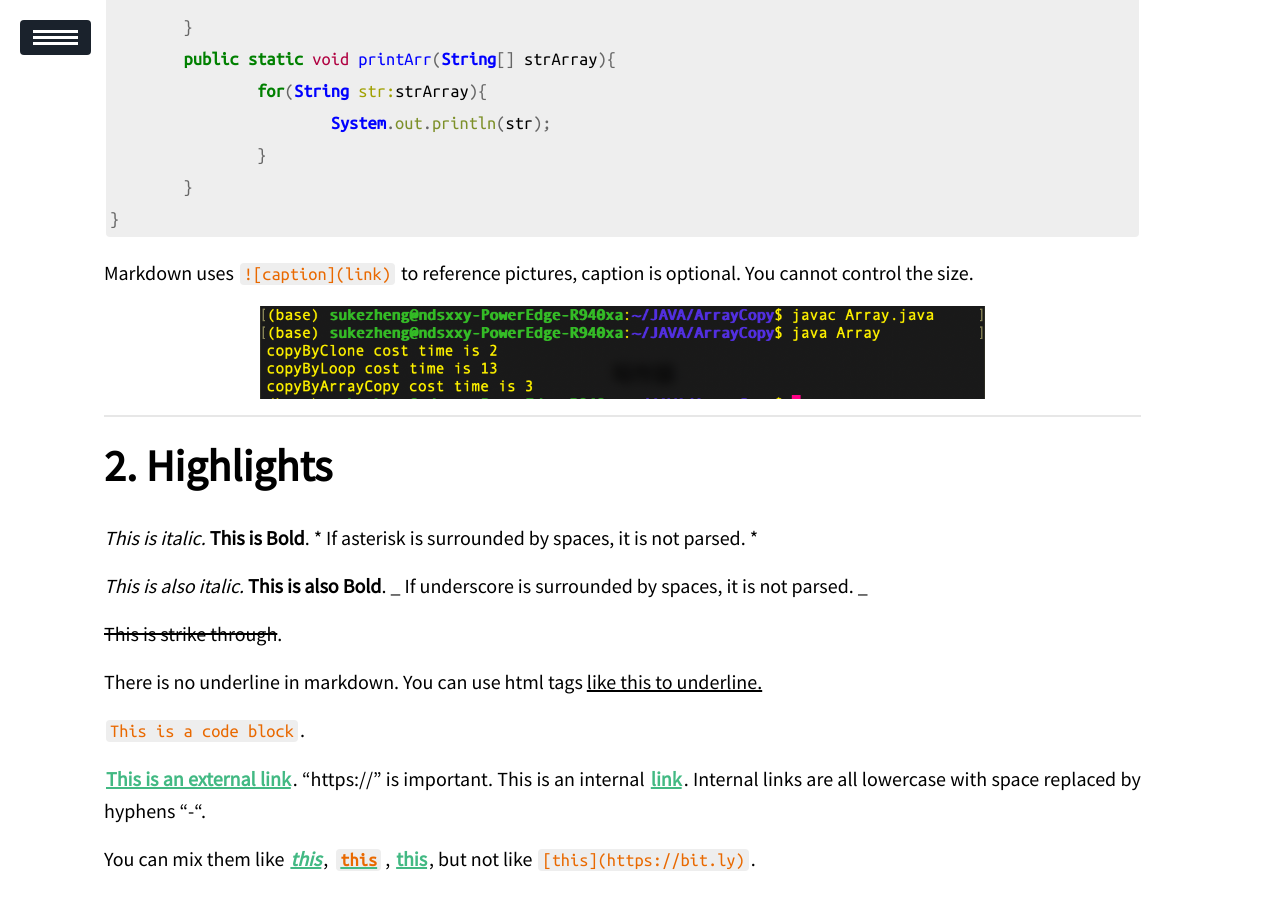
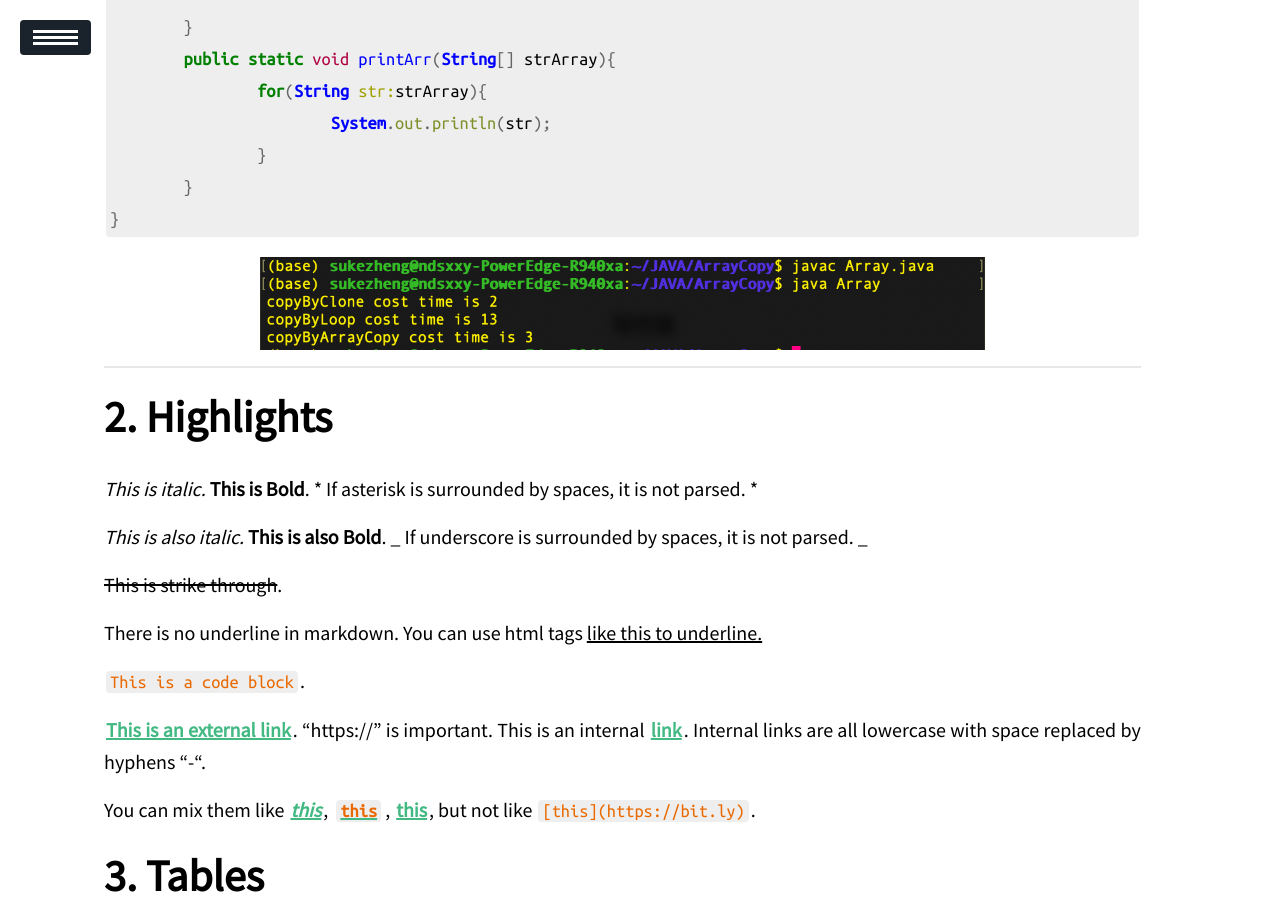
Before and after one commit to ssskz/ssskz.github.io, a Jekyll site: the page built from _posts/2023-2-21-JAVA.md, in a window 1280 px wide and 900 px high, scrolled down 11440 px. Built offline with Jekyll 4.4.1, drawn with Linux system fonts in a browser that asks for light colours; our own code applies the rules of GitHub Pages for plain Markdown files; formulas are drawn with MathJax 3; a script that is not in the unit is left out.

Commit message:
update
Signed-off-by: ssskz <12497590+ssskz@user.noreply.gitee.com>

````diff
--- a/_posts/2023-2-21-JAVA.md
+++ b/_posts/2023-2-21-JAVA.md
@@ -386,8 +386,6 @@ public class Array {
 }
 ```
 
-Markdown uses `![caption](link)` to reference pictures, caption is optional. You cannot control the size.
-
 <img src="https://ssskz.github.io/about/java_arraycopy.png" width="70%">
 
 ------
````
